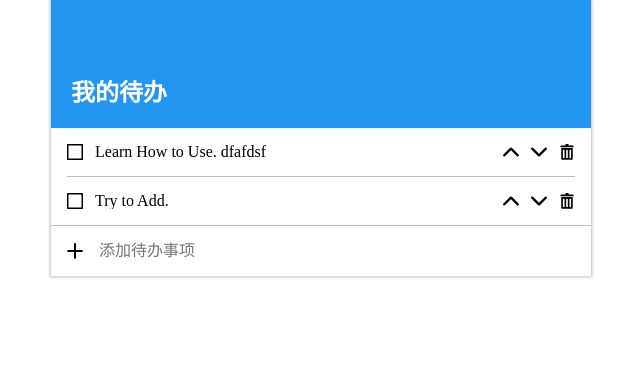
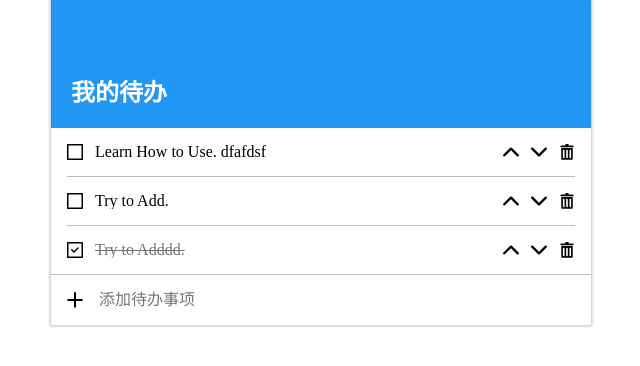
Before and after one commit to Caijialinxx/todo-react, a React (Create React App) app: page / in a window 1280 px wide. Shown: the top 366 px of the page, without its empty margins (319-959 px from the left). Built offline with nearby package versions, Linux system fonts and the light colour scheme.

Commit message:
不显示被delete的todo

```diff
--- a/src/App.js
+++ b/src/App.js
@@ -22,16 +22,28 @@ class App extends Component {
           content: 'Try to Add.',
           status: 'undone'
         },
+        {
+          id: '3',
+          content: 'Learn How to Use. dfafdsf',
+          status: 'delete'
+        },
+        {
+          id: '4',
+          content: 'Try to Adddd.',
+          status: 'done'
+        },
       ]
     }
   }
   render() {
-    let todos = this.state.todoList.map((item) => {
-      return <TodoItem todo={item} className={{ item: 'itemWrapper', options: 'optionsWrapper' }}
-        onToggle={this.changeStatus.bind(this)}
-        onDelete={this.deleteItem.bind(this)}
-      />
-    })
+    let todos = this.state.todoList
+      .filter((item) => item.status !== 'delete')
+      .map((item) => {
+        return <TodoItem todo={item} className={{ item: 'itemWrapper', options: 'optionsWrapper' }}
+          onToggle={this.changeStatus.bind(this)}
+          onDelete={this.deleteItem.bind(this)}
+        />
+      })
 
     return (
       <div className='App'>
@@ -76,9 +88,10 @@ class App extends Component {
       $(target.children[1]).removeClass('done')
     }
   }
-  deleteItem(target){
+  deleteItem(target) {
+    $(target).remove()
+    this.state.todoList.status = 'delete'
     this.setState(this.state)
-    $(target).remove()
   }
 }
 
--- a/src/TodoItem.js
+++ b/src/TodoItem.js
@@ -7,10 +7,17 @@ import icon_down from './icon/down.svg'
 
 class TodoItem extends Component {
   render() {
+    let statusImg
+    if (this.props.todo.status === 'undone') {
+      statusImg = icon_undone
+    } else if(this.props.todo.status === 'done') {
+      statusImg = icon_done
+    }
+
     return <li>
       <div className={this.props.className.item} onClick={this.toggle.bind(this)}>
-        <img src={icon_undone} alt='status' />
-        <span>{this.props.todo.content}</span>
+        <img className={this.props.todo.status} src={statusImg} alt='status' />
+        <span className={this.props.todo.status}>{this.props.todo.content}</span>
       </div>
       <div className={this.props.className.options}>
         <img src={icon_up} alt='up' />
@@ -22,13 +29,12 @@ class TodoItem extends Component {
   toggle(e) {
     if (this.props.todo.status === 'undone') {
       this.props.todo.status = 'done'
-    } else {
+    } else if(this.props.todo.status === 'done') {
       this.props.todo.status = 'undone'
     }
     this.props.onToggle.call(undefined, e.currentTarget, { now: this.props.todo.status, undone: icon_undone, done: icon_done });
   }
   delete(e){
-    this.props.todo.status = 'delete'
     this.props.onDelete.call(undefined, e.target.parentElement.parentElement)
   }
 }
```
Also changed, not shown: 7 other files (tests, documents, lock files or other folders).
